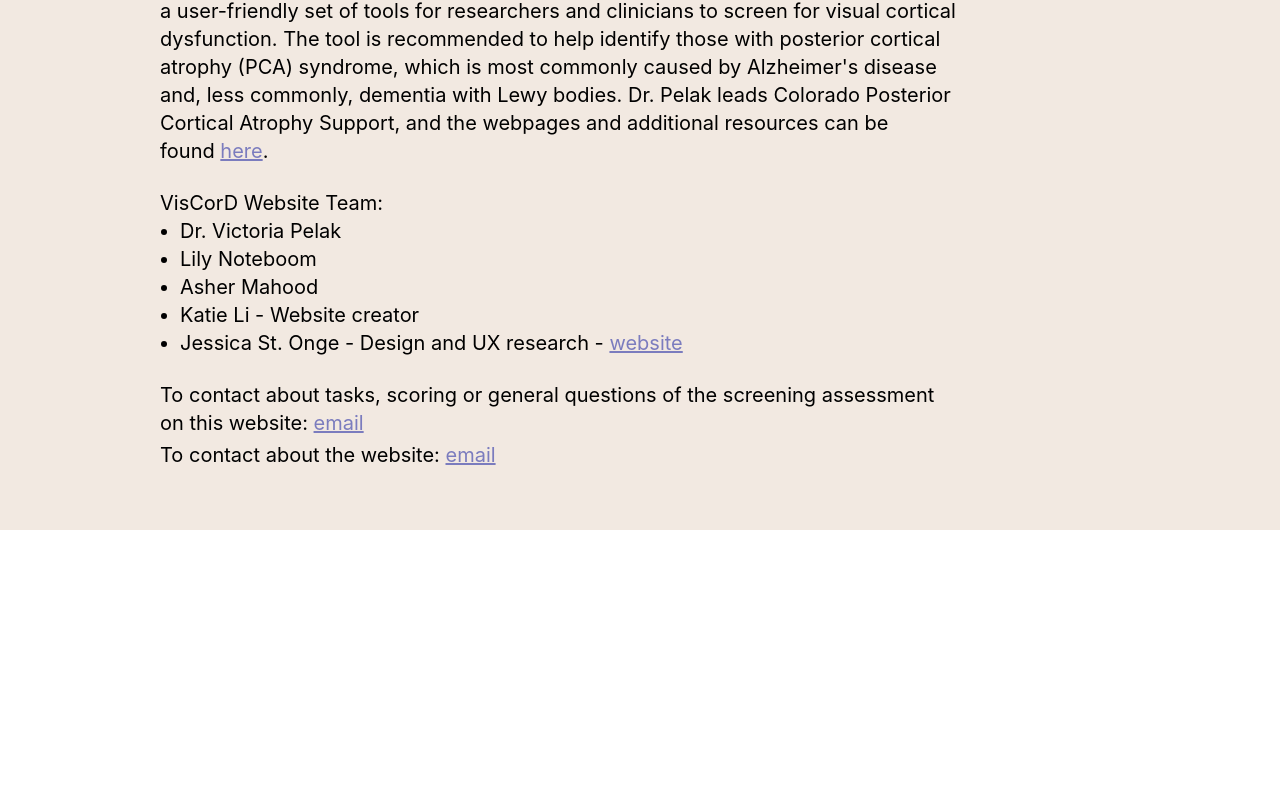
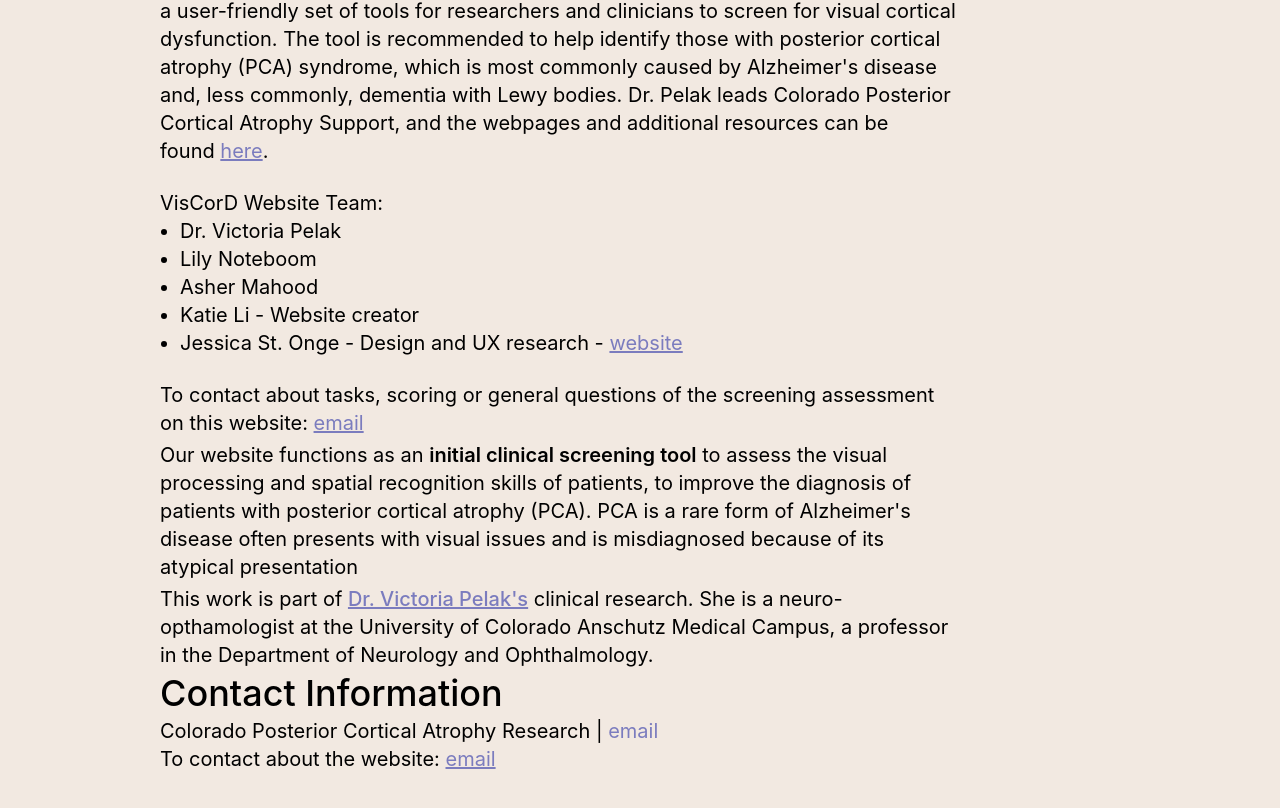
Before and after one commit to pelaklab/pca-assessment, a Next.js app: page /contact in a window 1280 px wide. Shown: the part 398-1206 px from the top of the page. Before the commit the page ends 928 px from the top, so only its background shows below. Built offline with nearby package versions, Linux system fonts and the light colour scheme.

Commit message:
Fix contact page ivory background

```diff
--- a/app/contact/page.tsx
+++ b/app/contact/page.tsx
@@ -2,8 +2,8 @@
 export default function Contact() {
 
   return (
-    <main className="h-screen w-full bg-ivory grid grid-cols-8 text-xl">
-      <div className="md:col-start-2 md:col-span-5 col-span-6 col-start-2 bg-ivory space-y-6">
+    <main className="h-full w-full bg-ivory text-xl grid grid-cols-8">
+      <div className="md:col-start-2 md:col-span-5 col-span-6 col-start-2 space-y-6">
         <div className="pt-10">
           <Image src="/icons/team.svg" alt="" width={93} height={93} className="mb-10" />
           <h1 className="md:text-4xl text-2xl font-medium text-left">About Us</h1>
@@ -50,10 +50,34 @@
           </ul>
         </div>
         <div className="space-y-1">
-          <p>
           To contact about tasks, scoring or general questions of the screening assessment on this website:&nbsp;
           <a href="mailto:copca@cuanschutz.edu"
             className="text-forget-me-not-purple underline hover:no-underline">email</a>
+          <p>Our website functions as an <span className="font-semibold">
+            initial clinical screening tool</span> to assess the
+            visual processing and spatial recognition skills of patients, to
+            improve the diagnosis of patients with posterior cortical atrophy (PCA).
+            PCA is a rare form of Alzheimer&apos;s disease often presents with visual issues
+            and is misdiagnosed because of its atypical presentation</p>
+
+          <p>This work is part of&nbsp;
+            <a href="https://www.uchealth.org/provider/victoria-pelak-md/"
+              className="font-medium text-forget-me-not-purple underline hover:no-underline">
+              Dr. Victoria Pelak&apos;s
+            </a>
+            &nbsp;clinical research.
+
+            She is a neuro-opthamologist at the University of Colorado Anschutz Medical Campus,
+            a professor in the Department of Neurology and Ophthalmology.
+          </p>
+
+          <h1 className="md:text-4xl text-2xl font-medium text-left">Contact Information</h1>
+          <div className="pb-10">
+            <p> Colorado Posterior Cortical Atrophy Research |
+              <a href="mailto:COPCA@CUAnschutz.edu "
+                className="text-forget-me-not-purple"
+
+              > email</a>
             </p>
             <p>
               To contact about the website:&nbsp;
@@ -62,7 +86,7 @@
             </p>
           </div>
         </div>
+      </div>
     </main>
   );
-
 }
```
Lines whose indentation alone changed are shown as unchanged.
